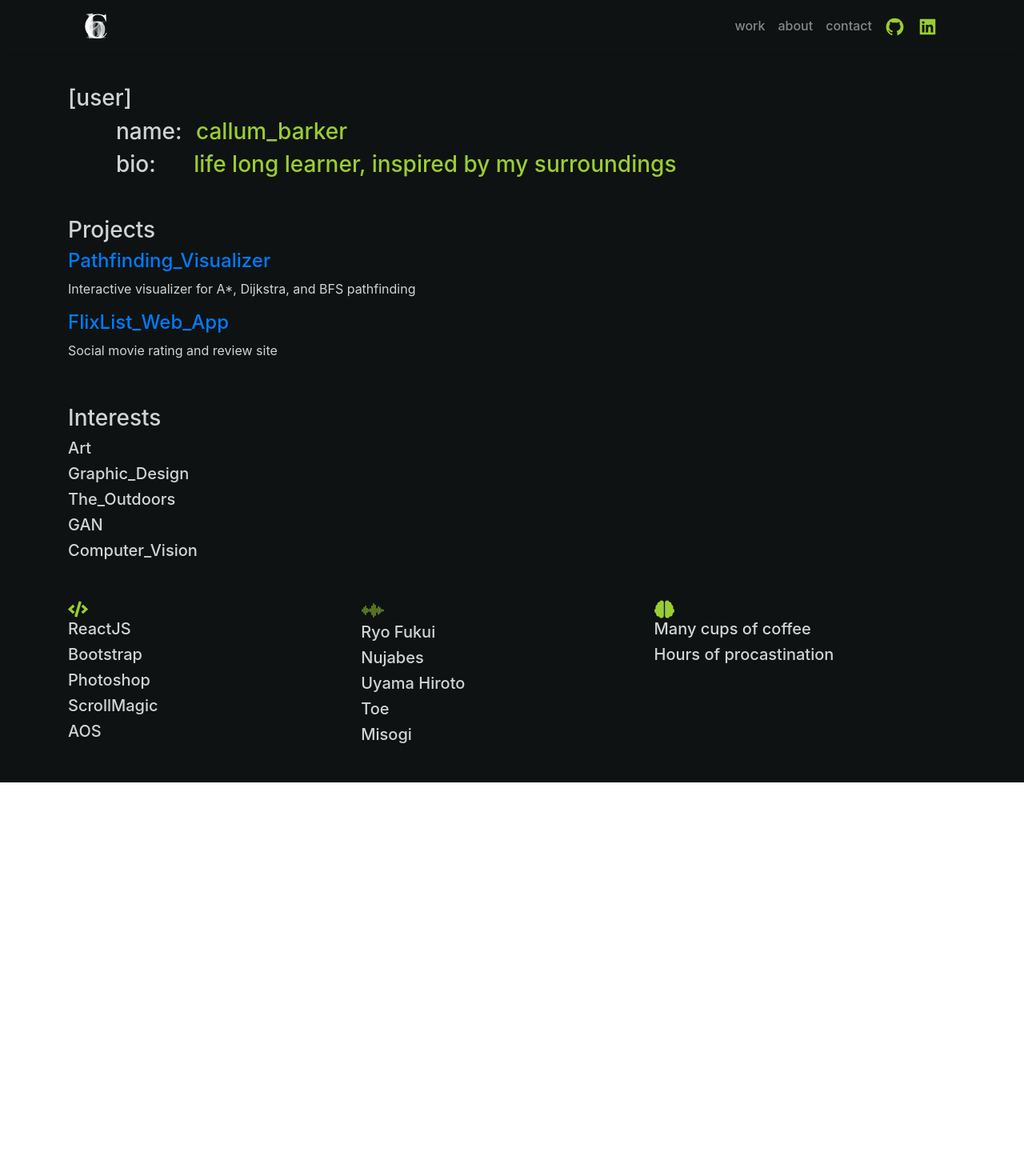
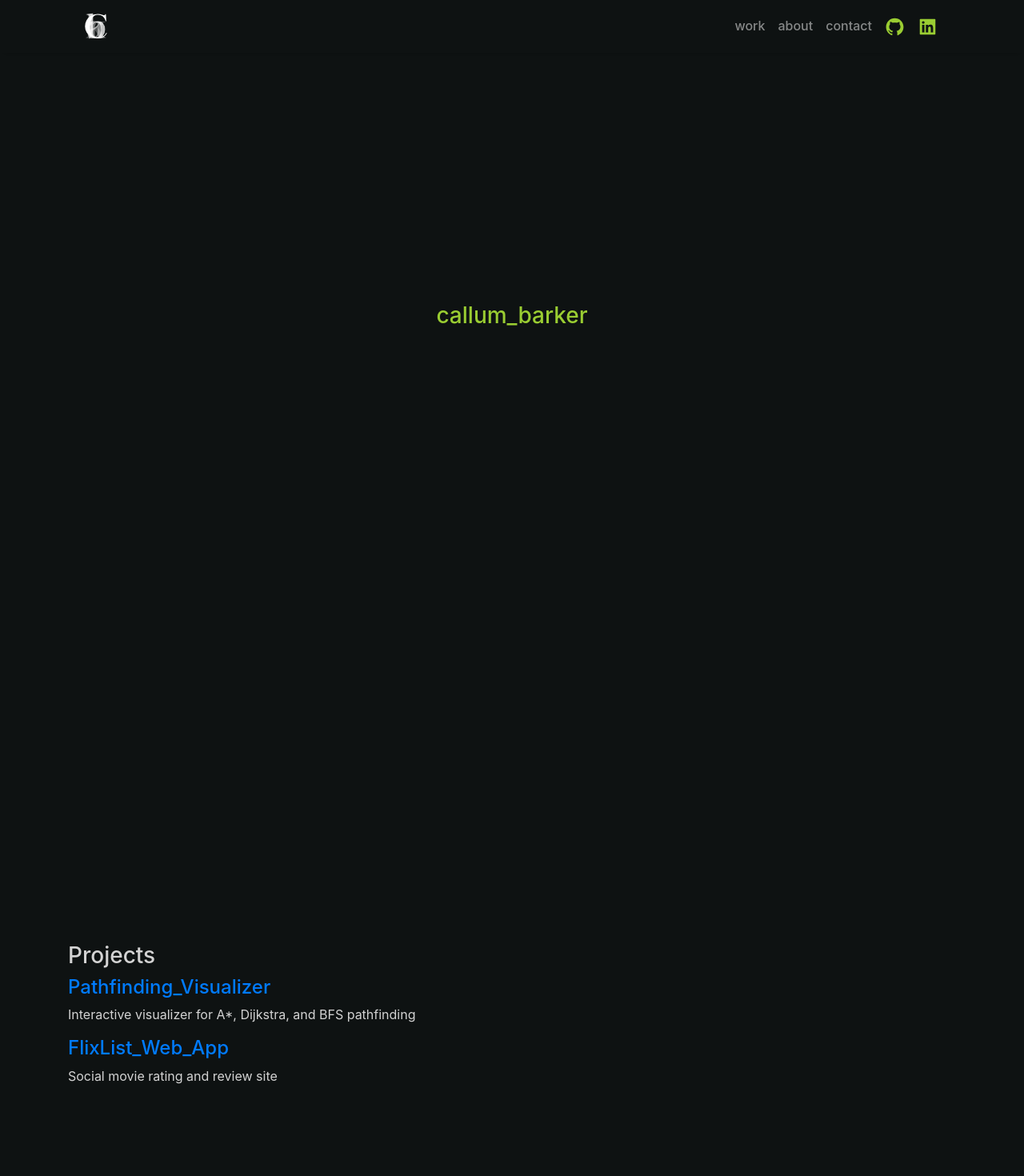
Before and after one commit to cbarkr/portfolio, a React (Create React App) app: page / in a window 1280 px wide. Shown: the top 1470 px of the page at 80% size. Before the commit the page ends 978 px from the top, so only its background shows below. Built offline with nearby package versions, Linux system fonts and the light colour scheme.

Commit message:
Made things prettier

```diff
--- a/src/App.css
+++ b/src/App.css
@@ -23,39 +23,41 @@
 }
 
 .container section{
-  padding-bottom: 40px;
+  min-height: 100vh;
 }
 
-.container .intro .name{
-  padding-left: 60px;
+.static-container{
+  padding: calc(50vh - 8rem) 0 0;
 }
 
-.container .intro .name .name-right{
-  padding-left: 10px;
-  color: yellowgreen;
+.intro{
+  text-align: center;
 }
 
-.container .intro .bio-short{
-  padding-left: 60px;
+.interest-groups{
+  display: flex;
 }
 
-.container .intro .bio-short .bio-short-right{
-  padding-left: 40px;
-  color: yellowgreen;
+.group1{
+  flex: 0 0 66%;
 }
 
-.inspiration{
+.group2{
+  flex: 1;
+}
+
+.inspiration-groups{
   display: flex;
 }
 
 .tools{
-  flex: 0 0 33%;
+  flex: 0 0 45%;
 }
 
 .music{
-  flex: 0 0 33%;
+  flex: 0 0 40%;
 }
 
 .mental{
-  flex: 0 0 33%;
+  flex: 0 0 15%;
 }
--- a/src/Components/About.jsx
+++ b/src/Components/About.jsx
@@ -1,5 +1,6 @@
 import React from 'react';
-import {AiFillGithub, AiFillLinkedin} from 'react-icons/ai';
+import {AiFillGithub, AiFillLinkedin, AiOutlineInstagram} from 'react-icons/ai';
+import {Button} from 'react-bootstrap';
 import '.././App.css';
 
 class About extends React.Component{
@@ -7,16 +8,36 @@ class About extends React.Component{
         return(
             <div className="container">
                 <h1 className="about">About</h1>
+                <div className="author">
+                    <h5>Hi, my name is Callum Barker</h5>
+                </div>
+                <div className="bio">
+                    <p> Coffee enthusiast, amateur tinkerer, and occasional programmer. I am currently attending Simon Fraser University for computing science and will be based out of Vancouver for the near future </p>
+                </div>
+                <div className="skills">
+                    <div className="tools">
+                        <p>C/C++</p>
+                        <p>Python</p>
+                        <p>ReactJS</p>
+                        <p>CSS</p>
+                        <p>HTML</p>
+                        <p>Visual Studio</p>
+                        <p>Github</p>
+                        <p>Gitlab</p>
+                        <p>Photoshop</p>
+                    </div>
+                </div>
                 <div className="links">
                     <a href="https://github.com/cbarkr">
-                        <AiFillGithub className="GitHub" title="GitHub" style={{color: 'lightgrey'}} size={25}/>
+                        <AiFillGithub  title="GitHub" style={{color: 'lightgrey'}} size={25}/>
                     </a>
                     <a href="https://www.linkedin.com/in/cbarkr/">
-                        <AiFillLinkedin className="LinkedIn" title="LinkedIn" style={{color: 'lightgrey'}} size={25}/>
+                        <AiFillLinkedin title="LinkedIn" style={{color: 'lightgrey'}} size={25}/>
                     </a>
-                </div>
-                <div className="bio">
-                    <p> Coffee enthusiast, amateur tinkerer, and occasional programmer. I am currently attending Simon Fraser University for computing science, based out of Vancouver for the near future </p>
+                    <a href="https://www.instagram.com/cbarkr/">
+                        <AiOutlineInstagram title="LinkedIn" style={{color: 'lightgrey'}} size={25}/>
+                    </a>
+                    <Button href="/CallumBarker-Resume.pdf" variant="outline-light" target="_blank">Surprise</Button>
                 </div>
             </div>
         )
--- a/src/Components/Home.jsx
+++ b/src/Components/Home.jsx
@@ -1,54 +1,66 @@
 import React from 'react';
+import Aos from 'aos';
 import {FaCode, FaBrain} from 'react-icons/fa';
 import {GiSoundWaves} from 'react-icons/gi';
+import {IoFingerPrint} from 'react-icons/io5'
+import {RiBracesFill} from 'react-icons/ri'
+import 'aos/dist/aos.css';
 import '.././App.css';
+
+Aos.init({duration: 2000});
 
 class Home extends React.Component{
     render(){
         return(
             <div className="container">
                 <section className="intro">
-                    <h3 className="user-head">[user]</h3>
-                    <h3 className="name">
-                        <span className="name-left">name:</span>
-                        <span className="name-right"> callum_barker</span>
-                    </h3>
-                    <h3 className="bio-short">
-                        <span className="bio-short-left">bio:</span>
-                        <span className="bio-short-right"> life long learner, inspired by my surroundings</span>
-                    </h3>
+                    <div className="static-container" data-aos="fade-up" data-aos-easing="ease-in-out">
+                        <h3 className="name"  data-aos="flip-up" data-aos-easing="ease-in-out" style={{color: 'yellowgreen'}}> callum_barker</h3>
+                    </div>
                 </section>
 
                 <section className="projects">
+                    <div className="static-container" data-aos="fade-right">
                         <h3>Projects</h3>
                         <div className="project-link">
-                        <a href="/work" className="project-link">
-                            <h4 className="pathfinding">Pathfinding_Visualizer</h4>
-                        </a>
+                            <h4 className="pathfinding">
+                                <a href="/work" className="project-link">Pathfinding_Visualizer</a>
+                            </h4>
                             <p className="pathfinding-info">Interactive visualizer for A*, Dijkstra, and BFS pathfinding</p>
                         </div>
                         <div className="project-link">
-                        <a href="/work" className="project-link">
-                            <h4 className="flixlist">FlixList_Web_App</h4>
-                        </a>
+                            <h4 className="flixlist">
+                                <a href="/work" className="project-link">FlixList_Web_App</a>
+                            </h4>
                             <p className="flixlist-info">Social movie rating and review site</p>
+                        </div>
                     </div>
                 </section>
 
                 <section className="interests">
+                    <div className="static-container" data-aos="fade-up" data-aos-anchor-placement="bottom-bottom">
                         <h3>Interests</h3>
+                        <div className="interest-groups">
                             <div className="group1">
-                        <h5>Art</h5>
+                                <IoFingerPrint title="Personal" size={25} style={{color: 'yellowgreen'}} />
+                                <h5>Fine_Art</h5>
                                 <h5>Graphic_Design</h5>
-                        <h5>The_Outdoors</h5>
+                                <h5>The_Great_Outdoors</h5>
                             </div>
                             <div className="group2">
+                                <RiBracesFill title="Tech" size={25} style={{color: 'yellowgreen'}} />
                                 <h5>GAN</h5>
                                 <h5>Computer_Vision</h5>
+                                <h5>Web_Development</h5>
+                            </div>
+                        </div>
                     </div>
                 </section>
 
                 <section className="inspiration">
+                    <div className="static-container"  data-aos="fade-up">
+                        <h3>For This Adventure</h3>
+                        <div className="inspiration-groups">
                             <div className="tools">
                                 <FaCode title="Tools" size={25} style={{color: 'yellowgreen'}} />
                                 <h5>ReactJS</h5>
@@ -69,6 +81,10 @@ class Home extends React.Component{
                                 <FaBrain title="Mental" size={25} style={{color: 'yellowgreen'}} />
                                 <h5>Many cups of coffee</h5>
                                 <h5>Hours of procastination</h5>
+                                <h5>A few Google searches</h5>
+                                <h5>Love</h5>
+                            </div>
+                        </div>
                     </div>
                 </section>
             </div>
--- a/src/Components/Work.jsx
+++ b/src/Components/Work.jsx
@@ -1,13 +1,45 @@
 import React from 'react';
-import {AiFillGithub, AiFillLinkedin} from 'react-icons/ai';
+import {AiFillGithub} from 'react-icons/ai';
+import {FiArrowUpRight} from 'react-icons/fi';
 import '.././App.css';
 
 class Work extends React.Component{
     render(){
         return(
             <div className="container">
-                <p className="pathfinding">Pathfinding Visualizer</p>
-                <p className="flixlist">FlixList Web App</p>
+                <div className="project">
+                    <a href="https://github.com/cbarkr/PathfindingVisualizer" className="project-link">
+                        <h3>
+                            <span className="project-path">Pathfinding Visualizer </span>
+                            <span><AiFillGithub title="GitHub" size={25} style={{color: "lightgrey"}}/></span>
+                        </h3>
+                    </a>
+                    <div className="project-desc">
+                        <h5>Description</h5>
+                        <h5>Specs</h5>
+                        <p>Made in Python and Pygame</p>
+                    </div>
+                </div>
+                <div className="project">
+                    <a href="https://flixxlist.herokuapp.com/" className="project-link">
+                        <h3>
+                            <span className="project-path">FlixList Web App </span>
+                            <span><FiArrowUpRight title="FlixList" size={25} style={{color: "lightgrey"}}/></span>
+                        </h3>
+                    </a>
+                    <div className="project-desc">
+                        <h5>Description</h5>
+                        <h5>Specs</h5>
+                        <b>Front End</b>
+                        <p>ReactJS, Bootstrap</p>
+
+                        <b>Back End</b>
+                        <p>MongoDB, NodeJS</p>
+
+                        <b>Other Ends</b>
+                        <p>RapidAPI Movie Database API</p>
+                    </div>
+                </div>
             </div>
         )
     }
```
Also changed, not shown: 1 other file (tests, documents, lock files or other folders). Lines whose indentation alone changed are shown as unchanged.
